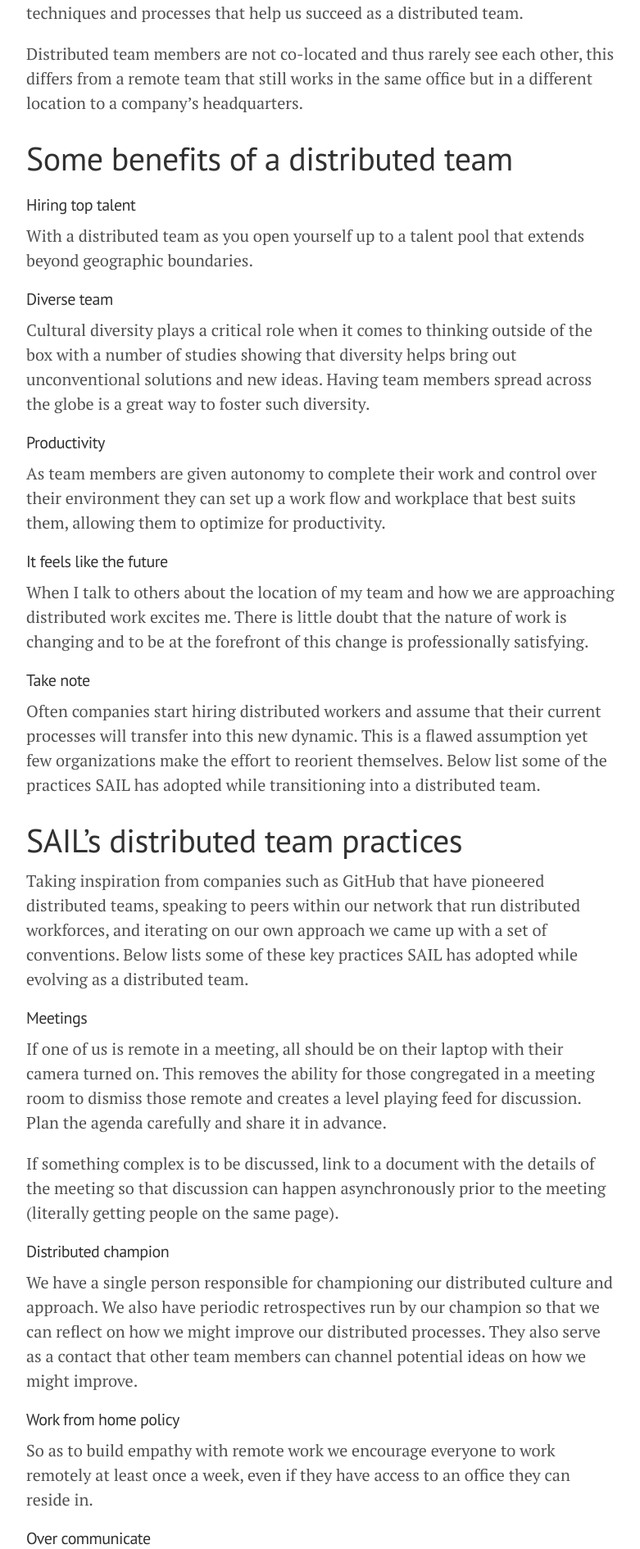
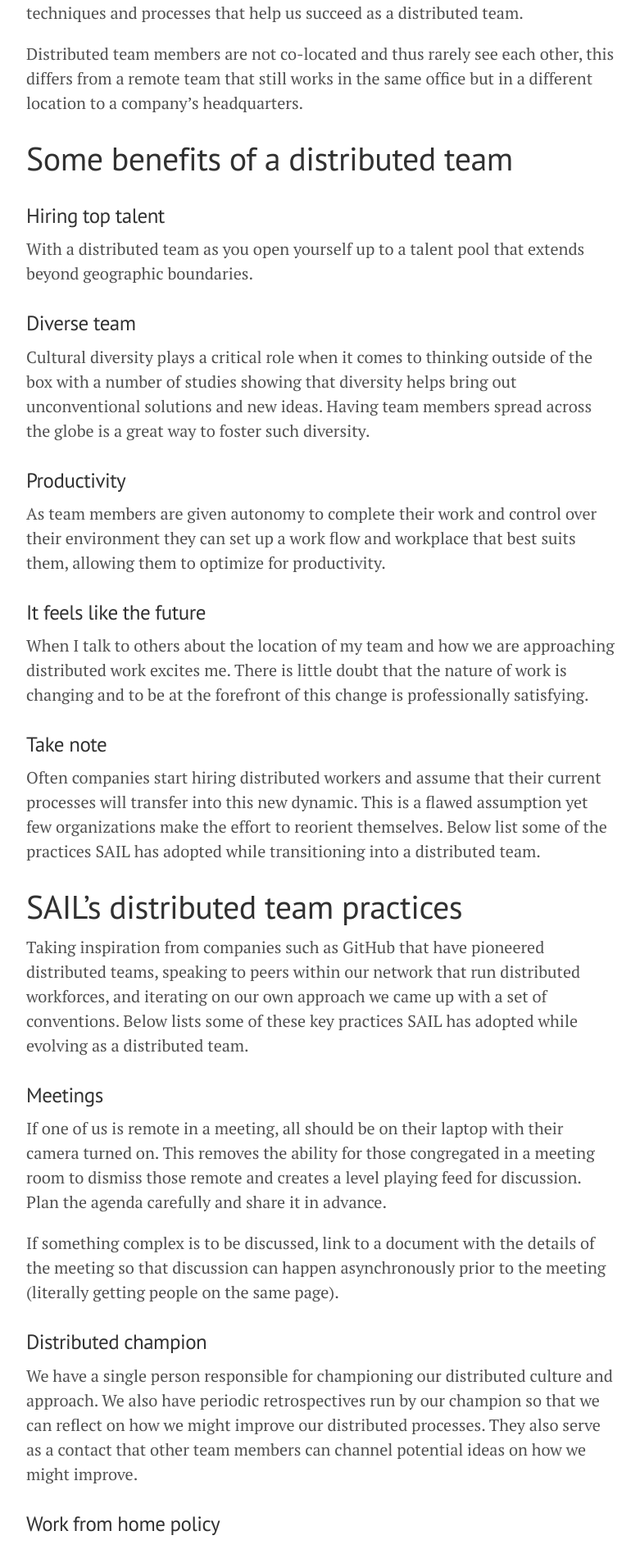
Before and after one commit to davidkdickson/davidkdickson.github.io, a Jekyll site: the page built from _posts/2020-03-22-operating-as-a-distributed-team.md, in a window 1280 px wide. Shown: the part 321-2211 px from the top of the page at 82% size, without its empty margins (248-1029 px from the left). Built offline with Jekyll 4.4.1, drawn with Linux system fonts in a browser that asks for light colours; nearby versions of some CDN libraries.

Commit message:
Improve formatting of headings

```diff
--- a/_posts/2020-03-22-operating-as-a-distributed-team.md
+++ b/_posts/2020-03-22-operating-as-a-distributed-team.md
@@ -8,36 +8,36 @@ At Sage AI Labs (SAIL) we have talented Engineers and Data Scientists spread acr
 Distributed team members are not co-located and thus rarely see each other, this differs from a remote team that still works in the same office but in a different location to a company’s headquarters.
 
 # Some benefits of a distributed team
-#### Hiring top talent
+### Hiring top talent
 With a distributed team as you open yourself up to a talent pool that extends beyond geographic boundaries.
 
-#### Diverse team
+### Diverse team
 Cultural diversity plays a critical role when it comes to thinking outside of the box with a number of studies showing that diversity helps bring out unconventional solutions and new ideas.  Having team members spread across the globe is a great way to foster such diversity.
 
-#### Productivity
+### Productivity
 As team members are given autonomy to complete their work and control over their environment they can set up a work flow and workplace that best suits them, allowing them to optimize for productivity.
 
-#### It feels like the future
+### It feels like the future
 When I talk to others about the location of my team and how we are approaching distributed work excites me. There is little doubt that the nature of work is changing and to be at the forefront of this change is professionally satisfying.
 
-#### Take note
+### Take note
 Often companies start hiring distributed workers and assume that their current processes will transfer into this new dynamic. This is a flawed assumption yet few organizations make the effort to reorient themselves. Below list some of the practices SAIL has adopted while transitioning into a distributed team.
 
 # SAIL’s distributed team practices
 Taking inspiration from companies such as GitHub that have pioneered distributed teams, speaking to peers within our network that run distributed workforces, and iterating on our own approach we came up with a set of conventions. Below lists some of these key practices SAIL has adopted while evolving as a distributed team.
 
-#### Meetings
+### Meetings
 If one of us is remote in a meeting, all should be on their laptop with their camera turned on. This removes the ability for those congregated in a meeting room to dismiss those remote and creates a level playing feed for discussion. Plan the agenda carefully and share it in advance.
 
 If something complex is to be discussed, link to a document with the details of the meeting so that discussion can happen asynchronously prior to the meeting (literally getting people on the same page).
 
-#### Distributed champion
+### Distributed champion
 We have a single person responsible for championing our distributed culture and approach. We also have periodic retrospectives run by our champion so that we can reflect on how we might improve our distributed processes. They also serve as a contact that other team members can channel potential ideas on how we might improve.
 
-#### Work from home policy
+### Work from home policy
 So as to build empathy with remote work we encourage everyone to work remotely at least once a week, even if they have access to an office they can reside in.
 
-#### Over communicate
+### Over communicate
 As a team we are encouraged to be mindful of the fact that at any one point in time only half of our team is available so it is critical to over-communicate important things that are discussed. We try to radiate decisions on the Internet either via broadcasting them in appropriate Slack channels or other forms to catalog what has been decided.
 
 I started writing this post well before the COVID-19 pandemic arrived however as remote working is increasingly seen as a necessity to practice social distancing I felt compelled to finish my post. I am passionate about distributed work and am sure it will very quickly become the new normal as such I hope some of these ideas resonate with teams as they transition.
```
